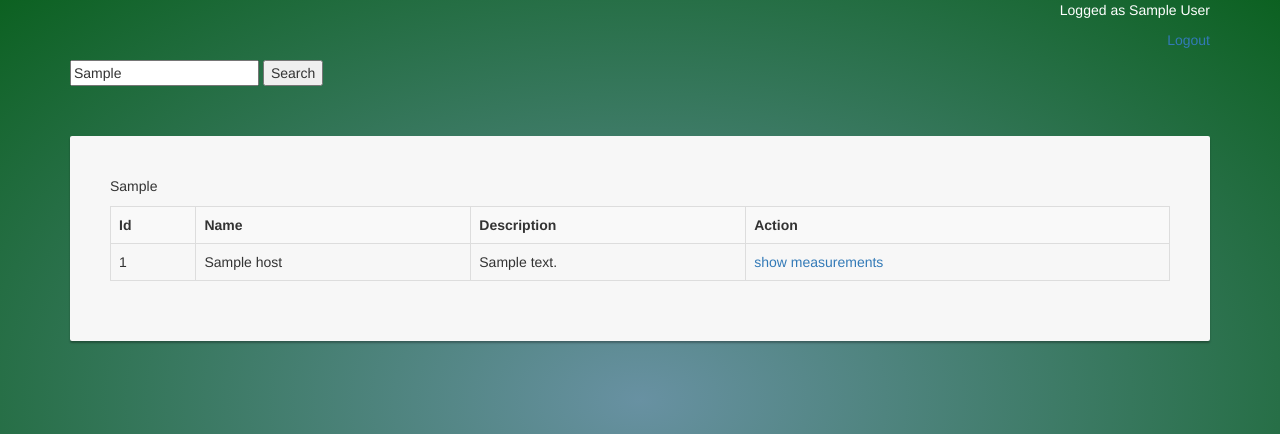
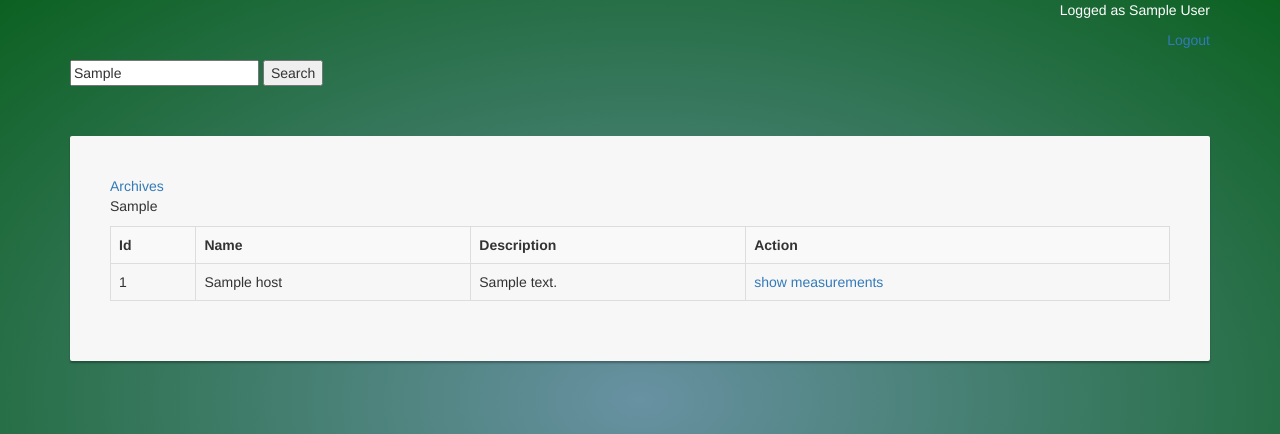
Before and after one commit to wfiispz/Web-Client, a Django app: template PZ/templates/hosts.html in a window 1280 px wide. Shown: the top 434 px of the page. Run offline with Django 3.2, Linux system fonts and the light colour scheme; the template is opened without the code that fills it: most values are stand-ins (such as "Sample title", 1, 10 or a date in 2020); some libraries are stand-ins or nearby versions.

Commit message:
clean up

```diff
--- a/PZ/templates/hosts.html
+++ b/PZ/templates/hosts.html
@@ -10,6 +10,7 @@
         <button id="search_submit" type="submit" >Search</button>
     </form>
     <div class="card list-container">
+    <a href="{% url 'archives' monitor_id%}">Archives</a>
         <p>{{ monitor_domain }}</p>
         <table class="table table-striped table-bordered">
             <tr>
```
